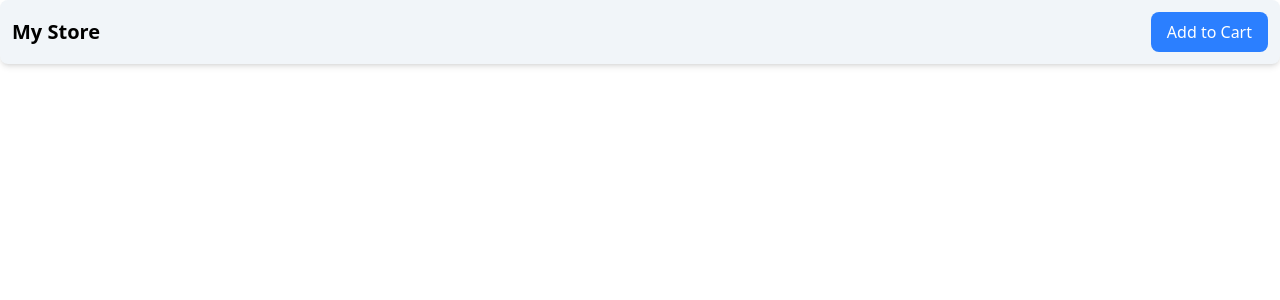
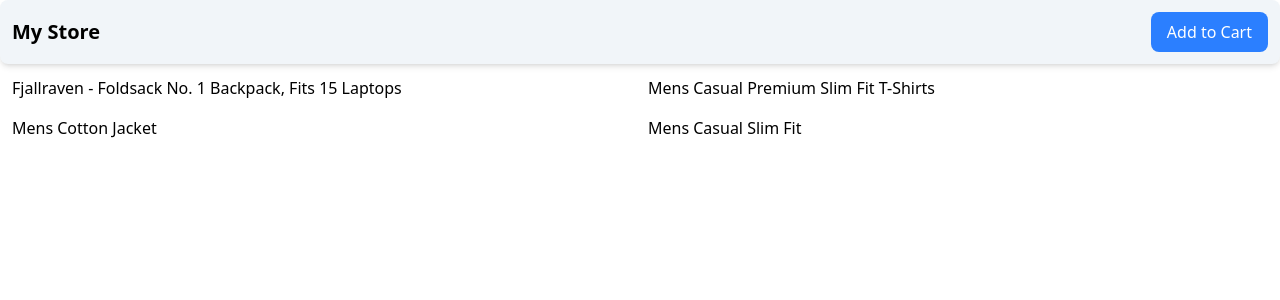
Before and after one commit to surya3524/ecomm, an Angular app in the folder angular-ecomm/: page / in a window 1280 px wide. Shown: the top 300 px of the page. Built offline with nearby package versions, Linux system fonts and the light colour scheme.

Commit message:
1. Added Products list

```diff
--- a/angular-ecomm/src/app/app.component.ts
+++ b/angular-ecomm/src/app/app.component.ts
@@ -1,11 +1,13 @@
 import { Component } from '@angular/core';
 import { HeaderComponent } from './components/header/header.component';
+import { ProductsListComponent } from './pages/products-list/products-list.component';
 
 @Component({
   selector: 'app-root',
-  imports: [ HeaderComponent],
+  imports: [ HeaderComponent, ProductsListComponent],
   template: `
     <app-header></app-header>
+    <app-products-list></app-products-list>
   `,
   styles: '',
 })
--- /dev/null
+++ b/angular-ecomm/src/app/pages/products-list/products-list.component.ts
@@ -0,0 +1,57 @@
+import { Component, signal } from '@angular/core';
+
+export type Product = {
+  id: number;
+  title: string;
+  price: number;
+  image: string;
+  stock?: number;
+};
+
+@Component({
+  selector: 'app-products-list',
+  imports: [],
+  template: `
+    <div class="p-3 grid grid-cols-2 gap-4 full-w">
+      @for (product of products(); track product.id) {
+        <div>{{product.title}}</div>
+      }
+    </div>
+  `,
+  styles: ``
+})
+export class ProductsListComponent {
+
+  products = signal<Product[]>([
+    {
+      id: 1,
+      title: 'Fjallraven - Foldsack No. 1 Backpack, Fits 15 Laptops',
+      price: 109.95,
+      image: 'https://fakestoreapi.com/img/81fPKd-2AYL._AC_SL1500_.jpg',
+      stock: 10,
+    },
+    {
+      id: 2,
+      title: 'Mens Casual Premium Slim Fit T-Shirts ',
+      price: 22.3,
+      image:
+        'https://fakestoreapi.com/img/71-3HjGNDUL._AC_SY879._SX._UX._SY._UY_.jpg',
+      stock: 0,
+    },
+    {
+      id: 3,
+      title: 'Mens Cotton Jacket',
+      price: 55.99,
+
+      image: 'https://fakestoreapi.com/img/71li-ujtlUL._AC_UX679_.jpg',
+      stock: 5,
+    },
+    {
+      id: 4,
+      title: 'Mens Casual Slim Fit',
+      price: 15.99,
+      image: 'https://fakestoreapi.com/img/71YXzeOuslL._AC_UY879_.jpg',
+      stock: 7,
+    },
+  ]);
+}
```
Also changed, not shown: angular-ecomm/src/app/models/product.ts (added, +7 -0 lines).
